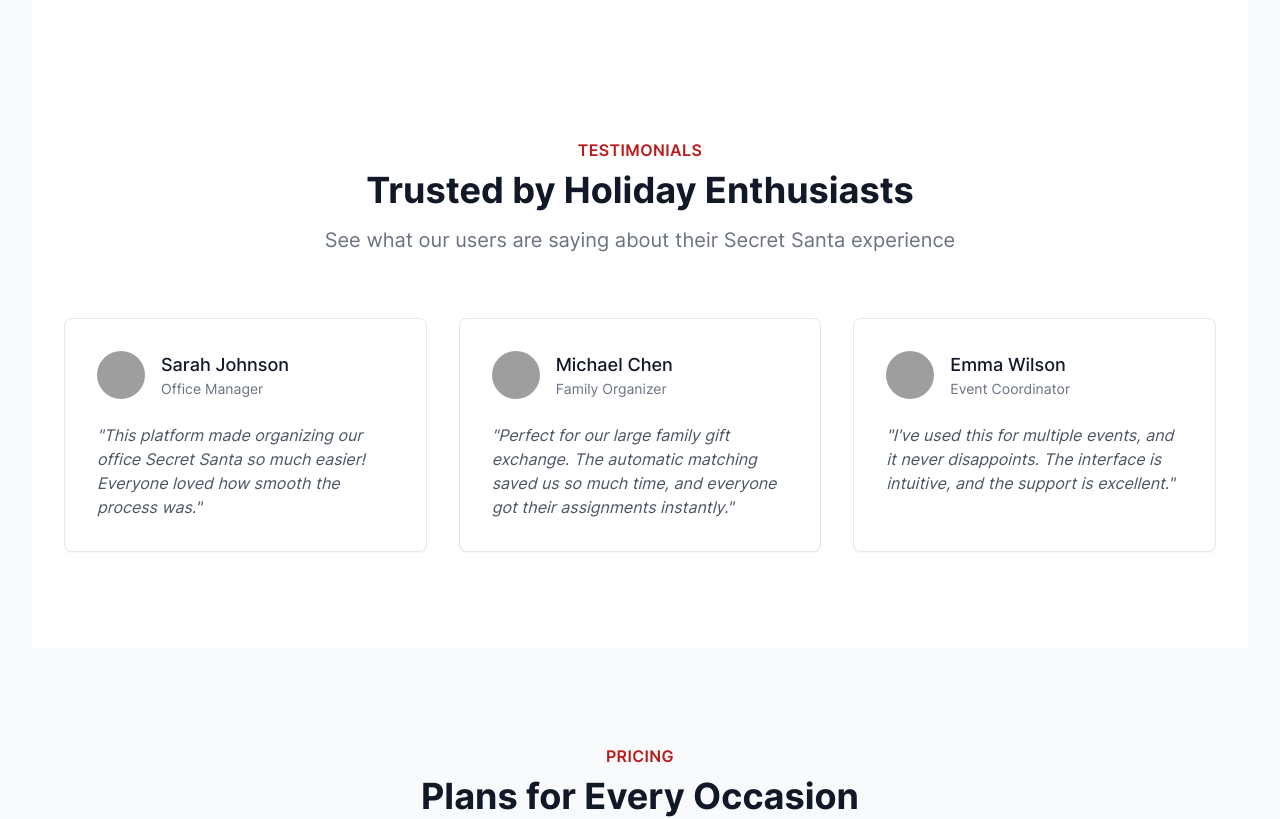
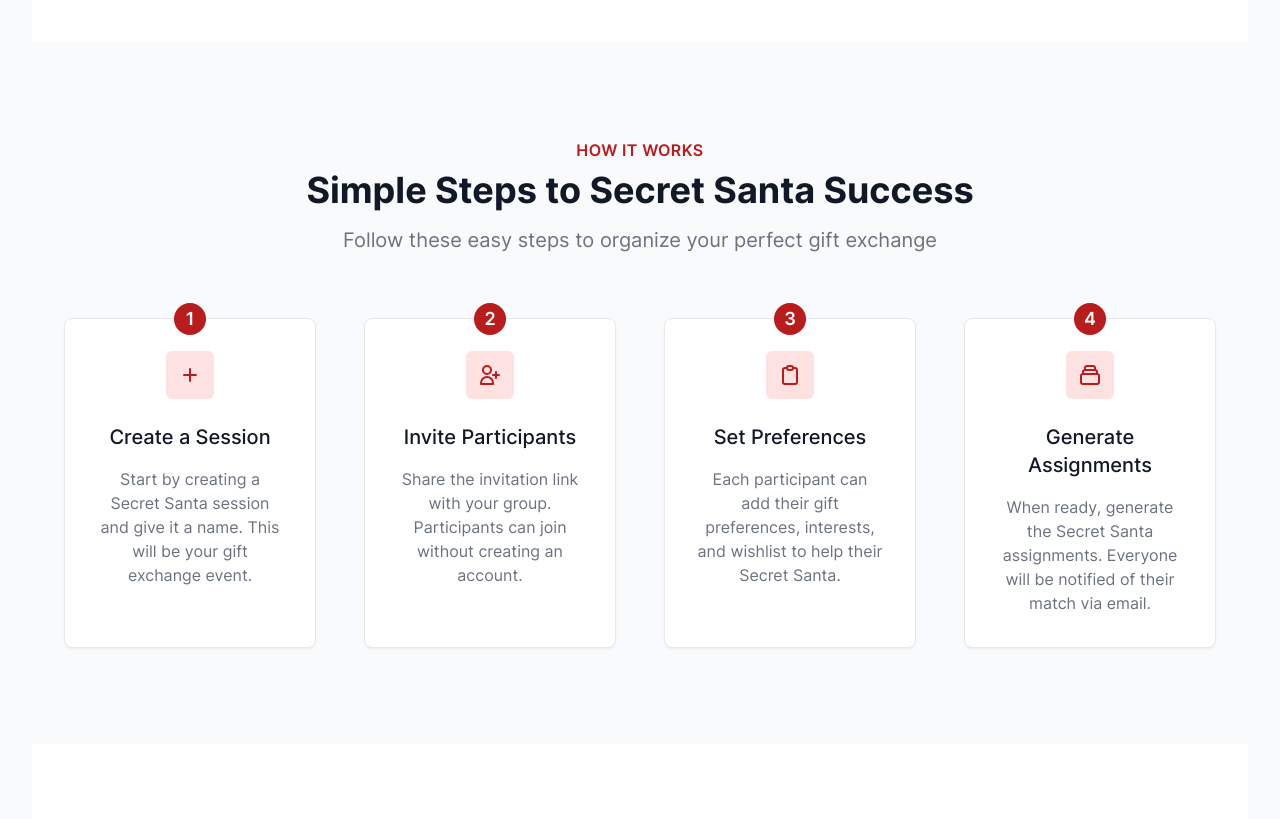
Before and after one commit to larsniet/secret_santa, a React (Create React App) app in the folder frontend/: page / in a window 1280 px wide. Shown: the part 1020-1839 px from the top of the page. Built offline with nearby package versions, Linux system fonts and the light colour scheme; no server answers; grey boxes are pictures that could not be loaded.

Commit message:
Add participant retrieval functionality and update Home page layout

```diff
--- /dev/null
+++ b/frontend/src/components/home/HowItWorks.tsx
@@ -0,0 +1,109 @@
+import React from "react";
+
+export const HowItWorks: React.FC = () => {
+  const steps = [
+    {
+      title: "Create a Session",
+      description:
+        "Start by creating a Secret Santa session and give it a name. This will be your gift exchange event.",
+      icon: (
+        <path
+          strokeLinecap="round"
+          strokeLinejoin="round"
+          strokeWidth={2}
+          d="M12 6v6m0 0v6m0-6h6m-6 0H6"
+        />
+      ),
+    },
+    {
+      title: "Invite Participants",
+      description:
+        "Share the invitation link with your group. Participants can join without creating an account.",
+      icon: (
+        <path
+          strokeLinecap="round"
+          strokeLinejoin="round"
+          strokeWidth={2}
+          d="M18 9v3m0 0v3m0-3h3m-3 0h-3m-2-5a4 4 0 11-8 0 4 4 0 018 0zM3 20a6 6 0 0112 0v1H3v-1z"
+        />
+      ),
+    },
+    {
+      title: "Set Preferences",
+      description:
+        "Each participant can add their gift preferences, interests, and wishlist to help their Secret Santa.",
+      icon: (
+        <path
+          strokeLinecap="round"
+          strokeLinejoin="round"
+          strokeWidth={2}
+          d="M9 5H7a2 2 0 00-2 2v12a2 2 0 002 2h10a2 2 0 002-2V7a2 2 0 00-2-2h-2M9 5a2 2 0 002 2h2a2 2 0 002-2M9 5a2 2 0 012-2h2a2 2 0 012 2"
+        />
+      ),
+    },
+    {
+      title: "Generate Assignments",
+      description:
+        "When ready, generate the Secret Santa assignments. Everyone will be notified of their match via email.",
+      icon: (
+        <path
+          strokeLinecap="round"
+          strokeLinejoin="round"
+          strokeWidth={2}
+          d="M19 11H5m14 0a2 2 0 012 2v6a2 2 0 01-2 2H5a2 2 0 01-2-2v-6a2 2 0 012-2m14 0V9a2 2 0 00-2-2M5 11V9a2 2 0 012-2m0 0V5a2 2 0 012-2h6a2 2 0 012 2v2M7 7h10"
+        />
+      ),
+    },
+  ];
+
+  return (
+    <div className="bg-gray-50 py-16 sm:py-24">
+      <div className="max-w-7xl mx-auto px-4 sm:px-6 lg:px-8">
+        <div className="text-center">
+          <h2 className="text-base font-semibold text-[#B91C1C] tracking-wide uppercase">
+            How It Works
+          </h2>
+          <p className="mt-2 text-3xl font-extrabold text-gray-900 sm:text-4xl">
+            Simple Steps to Secret Santa Success
+          </p>
+          <p className="mt-4 max-w-2xl text-xl text-gray-500 mx-auto">
+            Follow these easy steps to organize your perfect gift exchange
+          </p>
+        </div>
+
+        <div className="mt-16">
+          <div className="grid grid-cols-1 gap-12 lg:grid-cols-4">
+            {steps.map((step, index) => (
+              <div
+                key={index}
+                className="relative bg-white p-8 rounded-lg shadow-sm border border-gray-200 transform transition duration-200 hover:-translate-y-1"
+              >
+                <div className="absolute -top-4 left-1/2 transform -translate-x-1/2">
+                  <span className="inline-flex items-center justify-center h-8 w-8 rounded-full bg-[#B91C1C] text-white text-lg font-semibold">
+                    {index + 1}
+                  </span>
+                </div>
+                <div className="h-12 w-12 mx-auto rounded-md bg-[#FEE2E2] flex items-center justify-center">
+                  <svg
+                    className="h-6 w-6 text-[#B91C1C]"
+                    fill="none"
+                    viewBox="0 0 24 24"
+                    stroke="currentColor"
+                  >
+                    {step.icon}
+                  </svg>
+                </div>
+                <h3 className="mt-6 text-center text-xl font-medium text-gray-900">
+                  {step.title}
+                </h3>
+                <p className="mt-4 text-center text-gray-500">
+                  {step.description}
+                </p>
+              </div>
+            ))}
+          </div>
+        </div>
+      </div>
+    </div>
+  );
+};
--- a/frontend/src/pages/Home.tsx
+++ b/frontend/src/pages/Home.tsx
@@ -3,7 +3,7 @@ import { useAuth } from "../contexts/AuthContext";
 import { Layout } from "../components/layout/Layout";
 import { Link } from "react-router-dom";
 import { Testimonials } from "../components/home/Testimonials";
-import { Pricing } from "../components/home/Pricing";
+import { HowItWorks } from "../components/home/HowItWorks";
 import { FAQ } from "../components/home/FAQ";
 
 export const Home: React.FC = () => {
@@ -212,8 +212,8 @@ export const Home: React.FC = () => {
       </div>
 
       {/* Additional Sections */}
+      <HowItWorks />
       <Testimonials />
-      <Pricing />
       <FAQ />
 
       {/* Final CTA Section */}
```
Also changed, not shown: 2 other files (tests, documents, lock files or other folders).
